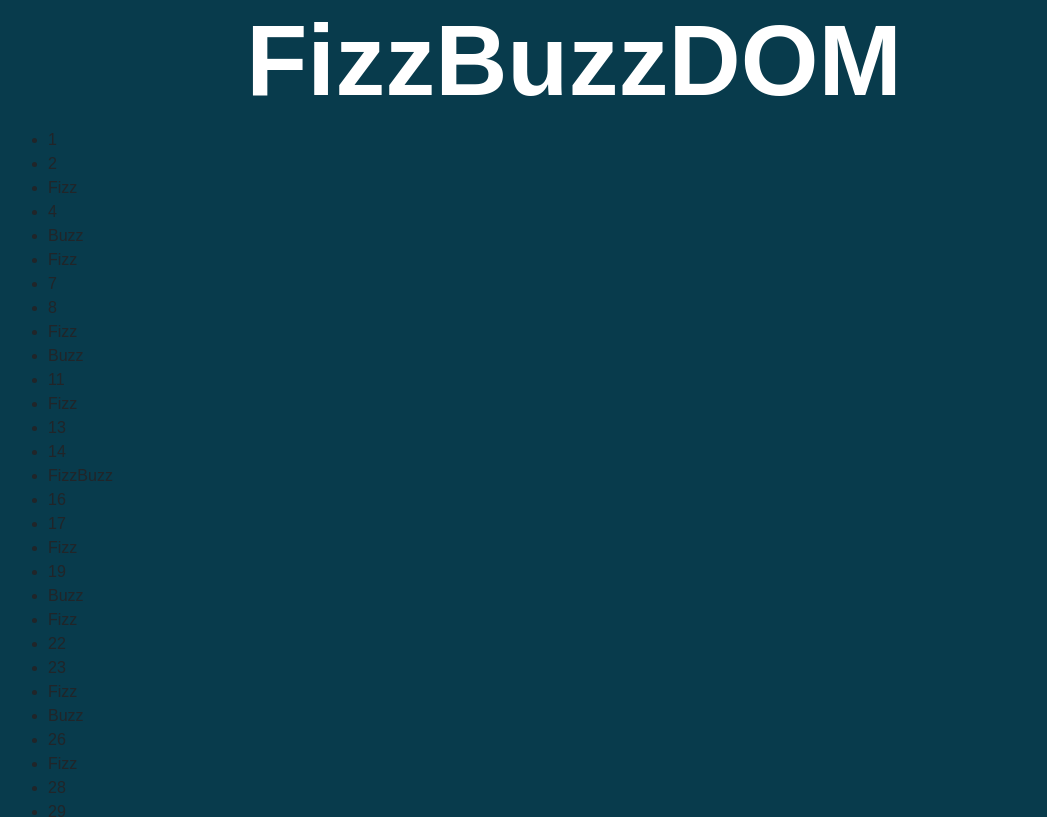
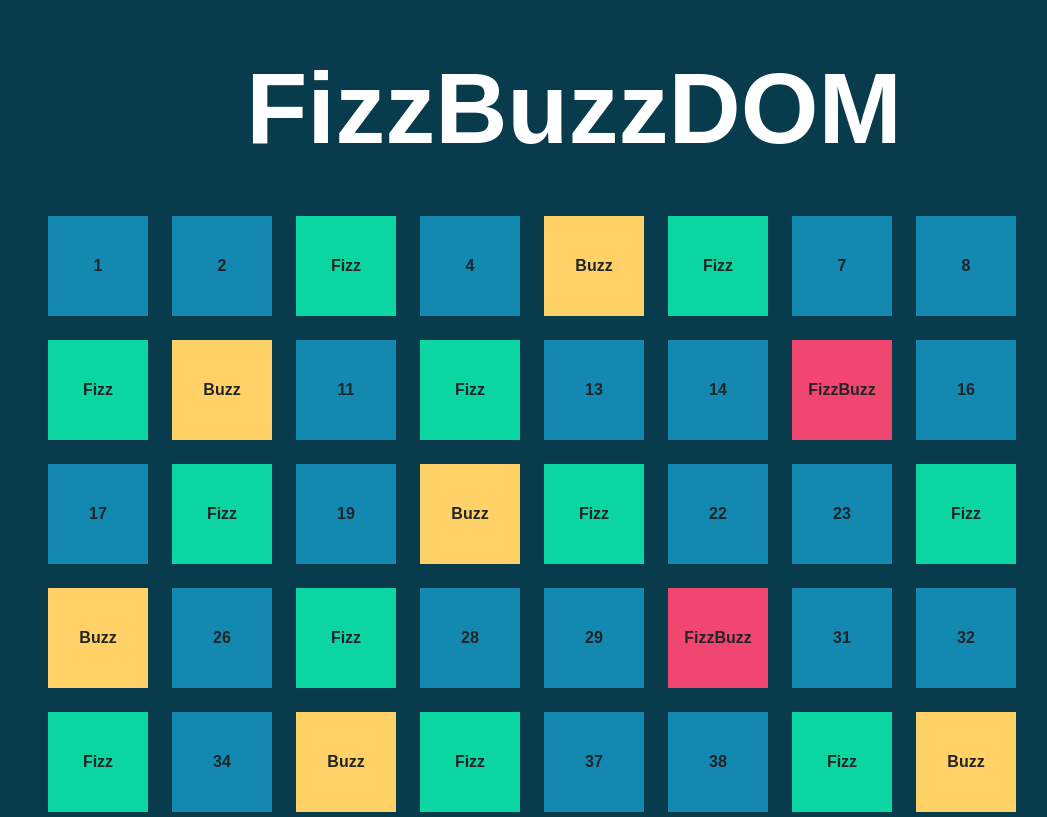
Before and after one commit to Tommaso-Panarotto/js-fizzbuzzdom, a plain HTML site: page index.html in a window 1280 px wide. Shown: the top 817 px of the page, without its empty margins (66-1113 px from the left). Drawn offline with nearby package versions, Linux system fonts and the light colour scheme.

Commit message:
end exercise

```diff
--- a/css/style.css
+++ b/css/style.css
@@ -11,12 +11,37 @@ body {
 }
 
 /*Utils*/
+.list-mark {
+    list-style-type: none;
+}
 
 /**BG Color*/
 .bg-aqua {
     background-color: #083B4C;
 }
 
+.bg-blue {
+    background-color: #1389B2;
+}
+
+.bg-green {
+    background-color: #0BD6A1;
+}
+
+.bg-yellow {
+    background-color: #FFD166;
+}
+
+.bg-pink {
+    background-color: #F0466F;
+}
+
+/*Size*/
+.square-number {
+    height: 100px;
+    width: 100px;
+}
+
 /*Font Size*/
 .fts-big {
     font-size: 100px;
--- a/index.html
+++ b/index.html
@@ -19,9 +19,9 @@
 </head>
 
 <body>
-    <section id="FizzBuzz" class="bg-aqua">
+    <section id="FizzBuzz" class="bg-aqua pb-5">
         <div class="container">
-            <h1 class="text-white fts-big fw-bold text-center">FizzBuzzDOM</h1>
+            <h1 class="text-white fts-big fw-bold text-center mb-5 pt-5">FizzBuzzDOM</h1>
             <div id="list"></div>
         </div>
     </section>
--- a/js/script.js
+++ b/js/script.js
@@ -20,11 +20,17 @@ const list = document.createElement('ul');
 
 // creo variabili
 
+//Aggiungo classi
+list.className = 'list-mark d-flex flex-wrap gap-4';
+
 // CREO I NUMERI
 for (let i = 1; i <= 100; i++) {
 
     //creo un li
     const listItem = document.createElement('li');
+
+    //aggiungo classi
+    listItem.className = 'square-number d-flex justify-content-center align-items-center fw-semibold';
 
     //controllo i resti sia di 5 che di 3
     if (i % 3 === 0 && i % 5 === 0) {
@@ -33,6 +39,9 @@ for (let i = 1; i <= 100; i++) {
 
         //monto la lista
         listItem.append(fizzBuzz);
+        //aggiugno classe a listitem
+        listItem.classList.add('bg-pink');
+        //lego listItem a list
         list.appendChild(listItem);
         continue;
     }
@@ -43,6 +52,9 @@ for (let i = 1; i <= 100; i++) {
 
         //monto la lista
         listItem.append(threeFizz);
+        //aggiugno classe a listitem
+        listItem.classList.add('bg-green');
+        //lego listItem a list
         list.appendChild(listItem);
         continue;
     }
@@ -53,6 +65,9 @@ for (let i = 1; i <= 100; i++) {
 
         //monto la lista
         listItem.append(fiveBuzz);
+        //aggiugno classe a listitem
+        listItem.classList.add('bg-yellow');
+        //lego listItem a list
         list.appendChild(listItem);
         continue;
     }
@@ -61,6 +76,9 @@ for (let i = 1; i <= 100; i++) {
 
     //monto la lista
     listItem.append(i);
+    //aggiugno classe a listitem
+    listItem.classList.add('bg-blue');
+    //lego listItem a list
     list.appendChild(listItem);
 }
 
```
